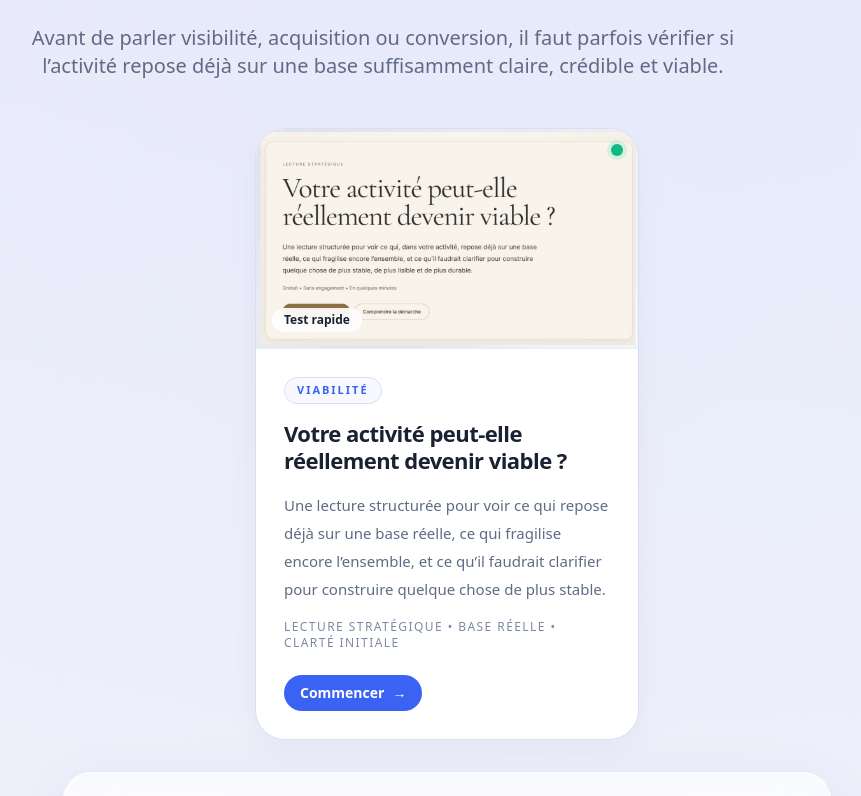
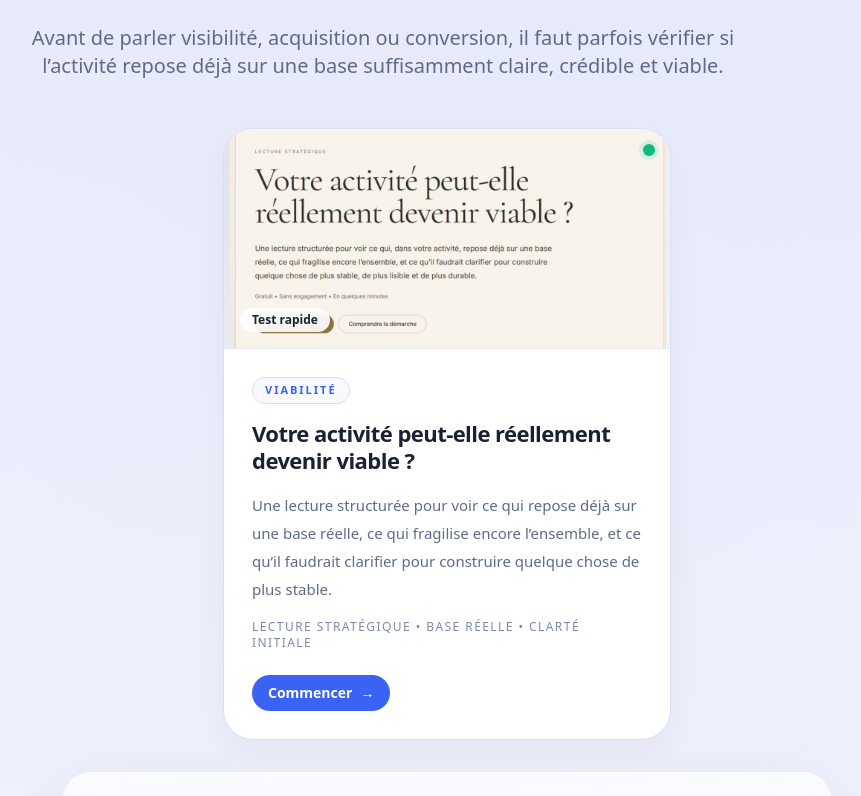
Before and after one commit to arnaudcrestey/portail-site-vitrine, a Next.js app: page /concepts in a window 1280 px wide. Shown: the part 1031-1827 px from the top of the page, without its empty margins (193-1054 px from the left). Built offline with nearby package versions, Linux system fonts and the light colour scheme.

Commit message:
Update page.tsx

```diff
--- a/app/concepts/page.tsx
+++ b/app/concepts/page.tsx
@@ -90,7 +90,7 @@ export default function ConceptsPage() {
               />
             </div>
 
-            <div className="mt-12 mx-auto max-w-sm">
+            <div className="mt-12 mx-auto max-w-md">
               <div className="relative">
                 <StatusDot variant="active" />
                 <ProjectShowcaseCard project={viabilityProject} />
```
